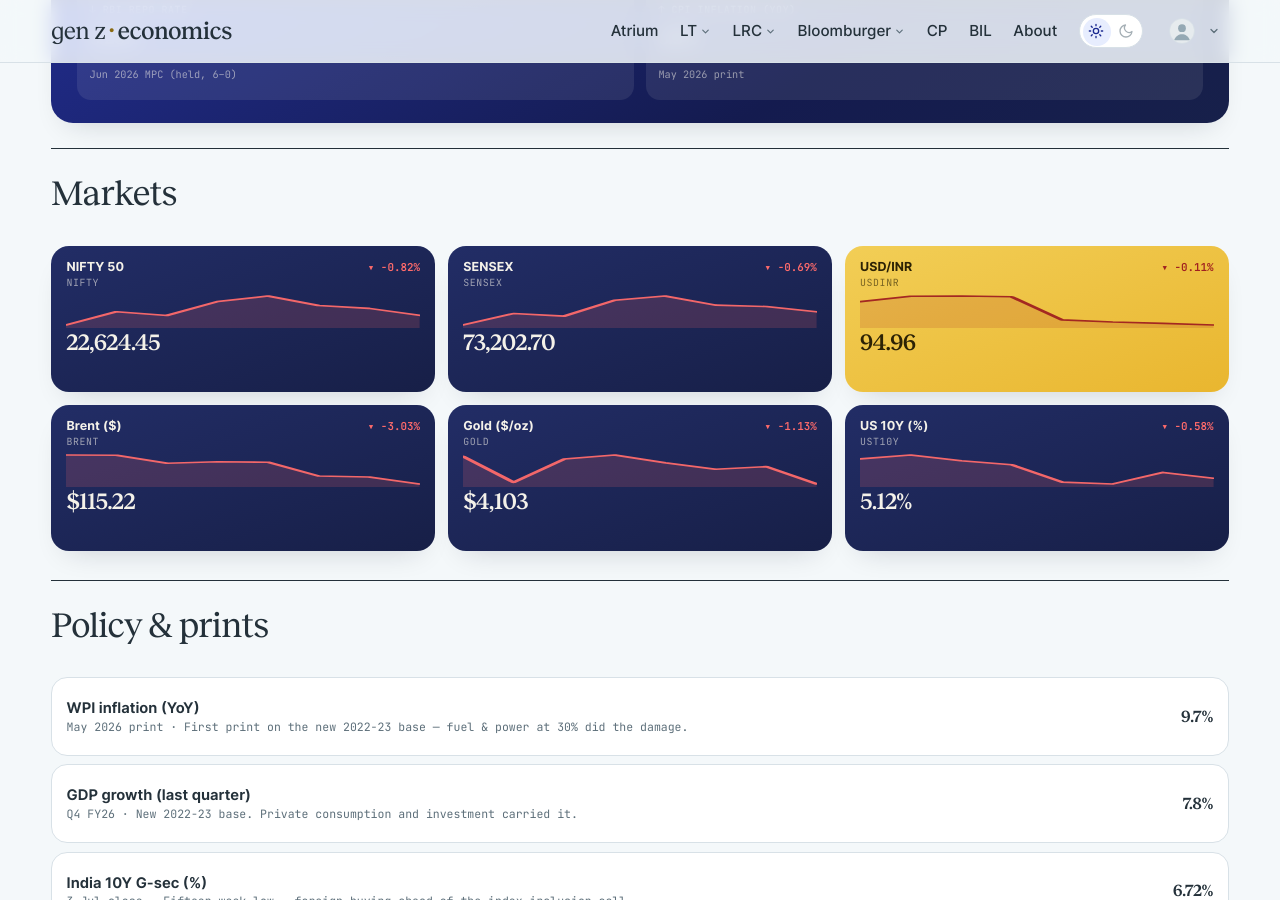
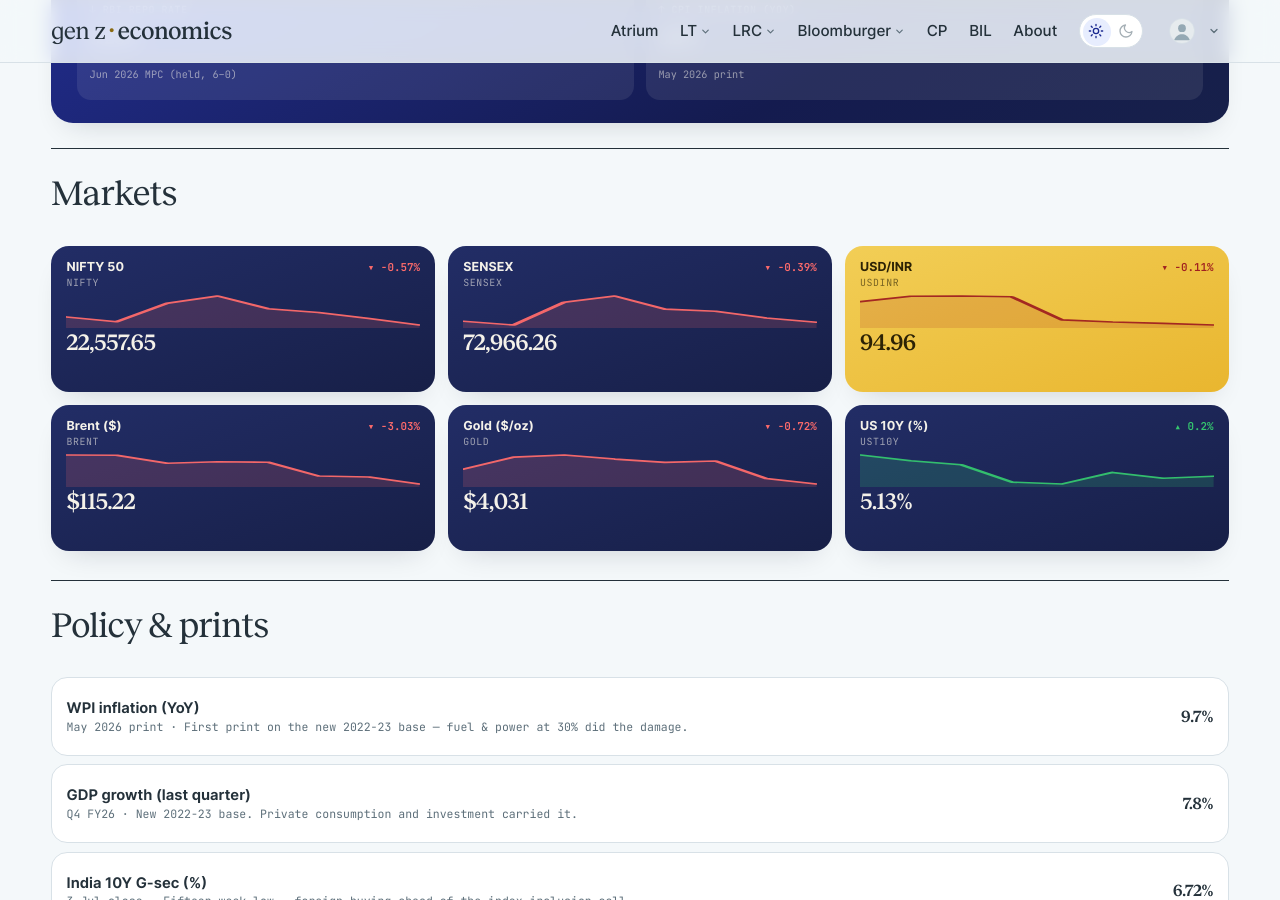
Before and after one commit to harsharya7021/genz-economics.com, a Jekyll site: the page built from macro-watch.html, in a window 1280 px wide and 900 px high, scrolled down 599 px. Built offline with Jekyll 4.4.1, drawn with Linux system fonts in a browser that asks for light colours; comment, search, counter and statistics services are not loaded.

Commit message:
data: morning market refresh

```diff
--- a/_data/macro.json
+++ b/_data/macro.json
@@ -1,34 +1,34 @@
 {
-  "as_of": "22 Oct 2026 close",
+  "as_of": "23 Oct 2026 close",
   "auto": {
     "nifty": {
       "label": "NIFTY 50",
-      "v": "22,624.45",
-      "chg": -0.82,
+      "v": "22,557.65",
+      "chg": -0.57,
       "spark": [
-        22363.35,
         22721.949,
         22622.699,
         22997.35,
         23146.15,
         22888.949,
         22811.35,
-        22624.449
+        22687.65,
+        22557.65
       ]
     },
     "sensex": {
       "label": "SENSEX",
-      "v": "73,202.70",
-      "chg": -0.69,
+      "v": "72,966.26",
+      "chg": -0.39,
       "spark": [
-        71924.68,
         73033.781,
         72781.891,
         74315.609,
         74729.273,
         73852.898,
         73709.688,
-        73202.703
+        73249.391,
+        72966.258
       ]
     },
     "usdinr": {
@@ -63,32 +63,32 @@
     },
     "gold": {
       "label": "Gold ($/oz)",
-      "v": "$4,103",
-      "chg": -1.13,
+      "v": "$4,031",
+      "chg": -0.72,
       "spark": [
-        4177.3,
         4107.9,
         4170.1,
         4181.1,
         4160.1,
         4142.6,
         4150.0,
-        4103.2
+        4060.4,
+        4031.2
       ]
     },
     "ust10y": {
       "label": "US 10Y (%)",
-      "v": "5.12%",
-      "chg": -0.58,
+      "v": "5.13%",
+      "chg": 0.2,
       "spark": [
-        5.22,
         5.24,
         5.21,
         5.19,
         5.1,
         5.09,
         5.15,
-        5.12
+        5.12,
+        5.13
       ]
     }
   },
--- a/_data/markets.yml
+++ b/_data/markets.yml
@@ -2,38 +2,38 @@
 # USD/INR) are refreshed each weekday morning by the market-data workflow;
 # the India 10Y G-Sec line is maintained by hand. Do not hand-edit the
 # live tickers — the job overwrites them.
-as_of: 22 Oct 2026
+as_of: 23 Oct 2026
 tickers:
 - symbol: NIFTY 50
   code: ^NSEI
-  value: 22,624.45
-  change: −186.90
-  pct: −0.82%
+  value: 22,557.65
+  change: −130.00
+  pct: −0.57%
   dir: down
   spark:
-  - 22363.35
   - 22721.949
   - 22622.699
   - 22997.35
   - 23146.15
   - 22888.949
   - 22811.35
-  - 22624.449
+  - 22687.65
+  - 22557.65
 - symbol: SENSEX
   code: BSE
-  value: 73,202.70
-  change: −506.98
-  pct: −0.69%
+  value: 72,966.26
+  change: −283.13
+  pct: −0.39%
   dir: down
   spark:
-  - 71924.68
   - 73033.781
   - 72781.891
   - 74315.609
   - 74729.273
   - 73852.898
   - 73709.688
-  - 73202.703
+  - 73249.391
+  - 72966.258
 - symbol: USD / INR
   code: FX
   value: '94.96'
```
